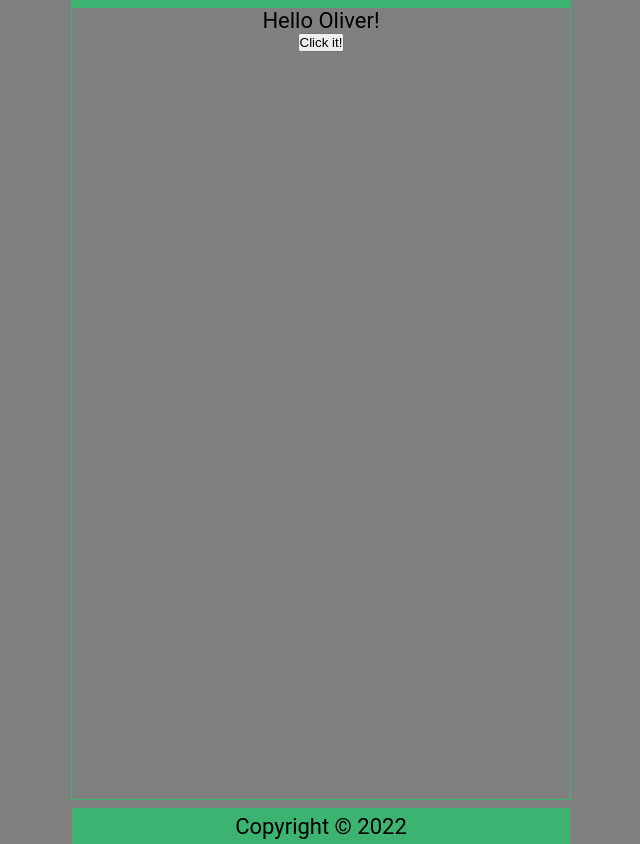
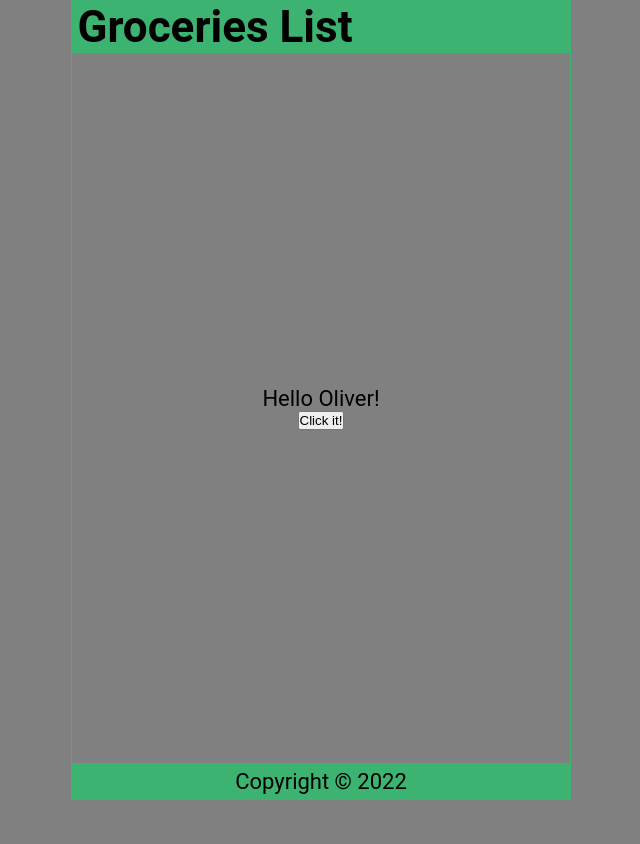
Before and after one commit to oliviakovacs/react-trial01, a React (Create React App) app: page / in a window 1280 px wide. Shown: the whole page, without its empty margins (319-959 px from the left). After the commit the page ends 800 px from the top, so only its background shows below. Built offline with nearby package versions, Linux system fonts and the light colour scheme.

Commit message:
better react and ccs compatibility

```diff
--- a/src/App.js
+++ b/src/App.js
@@ -6,9 +6,7 @@ function App() {
   return (
     <div className="App">
         <Header />
-      <body>
         <Content />
-      </body>
         <Footer />
     </div>
   );
```
